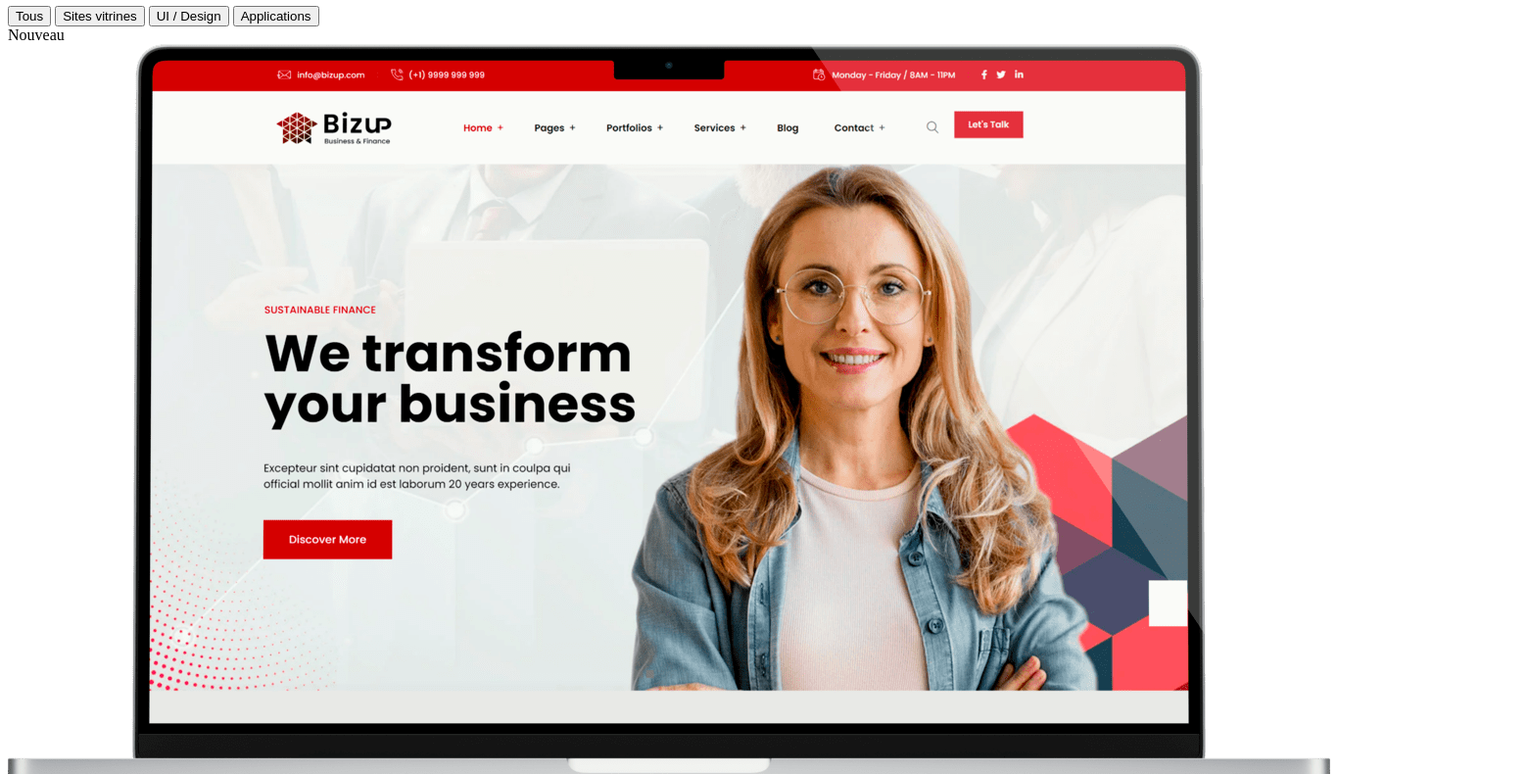
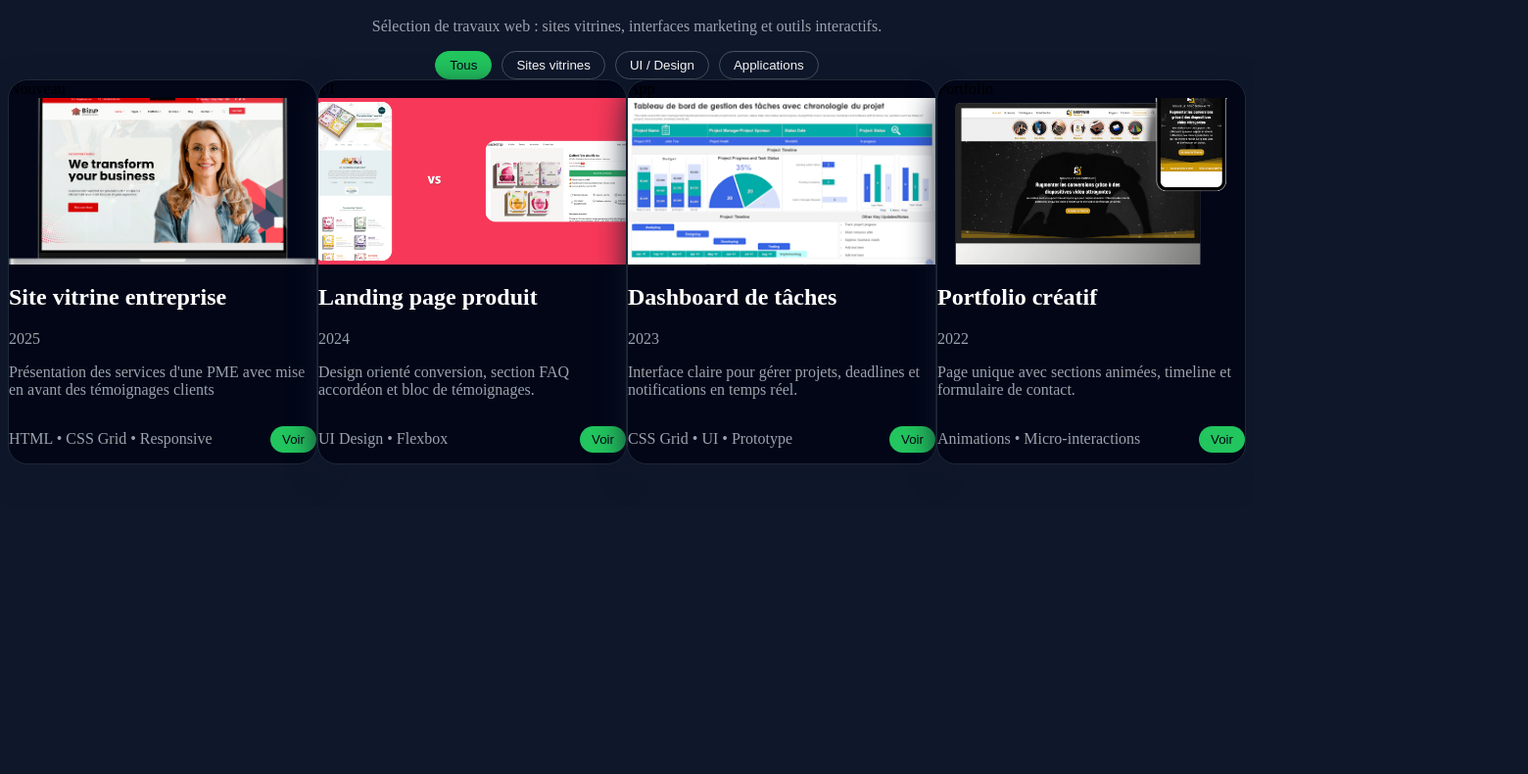
Before and after one commit to mattheo-bils/DWWM, a plain HTML site: page exo4/index.html in a window 1280 px wide. Shown: the part 95-885 px from the top of the page at 98% size, 1560 px wide, since content can reach past the window. After the commit the page ends 800 px from the top, so only its background shows below. Drawn offline with Linux system fonts and the light colour scheme.

Commit message:
exo4 fini

```diff
--- a/exo4/asset/css/style.css
+++ b/exo4/asset/css/style.css
@@ -1,3 +1,109 @@
+body {
+    background-color: #0f172a;
+}
+
+.box-conteners {
+    max-width: 1100px;
+    padding: 0 auto;
+}
+
+.card {
+    display: grid;
+    grid-template-columns: repeat(4,minmax(240px,1fr));
+}
+
+h1 {
+    text-align: center;
+    font-size: 40px;
+}
+
+.sous-titre {
+    text-align: center;
+}
+
+#filters {
+    display: flex;
+    justify-content: center;
+    gap: 10px;
+}
+
+.button,.button-active {
+    border: 1px solid #4b5563;
+    background-color: #0f172a;
+    color: #fff;
+    border-radius: 200px;
+    padding: 6px 14px;
+    cursor: pointer;
+}
+
+.button-active,.button:hover{
+    background-color: #22c55e;
+    border-color: #22c55e;
+    color: #020617;
+}
+
+.projets {
+    background: #020617;
+    border-radius: 20px;
+    overflow: hidden;
+    position: relative;
+    box-shadow: 0 10px 30px rgba(15, 23, 42, 0.9);
+    border: 1px solid #1f2937;
+}
+
+.projets:hover {
+    transform: translateY(-10px);
+    box-shadow: 0 20px 45px rgba(15,23,42,1);
+    border-color: #22c55e;
+}
+
+.projets-img {
+    position: relative;
+    overflow: hidden;
+}
+
+.projets img {
+    width: 100%;
+    display: block;
+    height: 170px;
+    object-fit: cover;
+}
+
+.projet-cache {
+    position: absolute;
+    top: 0;
+    left: 0;
+    bottom: 0;
+    right: 0;
+    opacity: 0;
+    display: flex;
+    align-items: flex-end;
+    padding: 12px 14px;
+}
+
+.projets:hover .projet-cache {
+    opacity: 1;
+}
+
+.view {
+    border: none;
+    background: #22c55e;
+    color: #020617;
+    border-radius: 200px;
+    cursor: pointer;
+    padding: 6px 12px;
+}
+.view:hover {
+    background: #4ade80;
+    transform: translateY(-1px);
+}
+
+.card-footer {
+    display: flex;
+    justify-content: space-between;
+    align-items: center;
+}
+
 h1,h2 {
     color: #fff;
 }
--- a/exo4/index.html
+++ b/exo4/index.html
@@ -7,20 +7,21 @@
     <link rel="stylesheet" href="asset/css/style.css">
 </head>
 <body>
-    <section>
+    <section >
         <h1>Mes projets</h1>
-        <p>Sélection de travaux web : sites vitrines, interfaces marketing et outils interactifs.</p>
+        <p class="sous-titre">Sélection de travaux web : sites vitrines, interfaces marketing et outils interactifs.</p>
         <section id="filters">
-            <button>Tous</button>
-            <button>Sites vitrines</button>
-            <button>UI / Design</button>
-            <button>Applications</button>
+            <button class="button-active">Tous</button>
+            <button class="button">Sites vitrines</button>
+            <button class="button">UI / Design</button>
+            <button class="button">Applications</button>
         </section>
-        <section>
-            <section>
+        <section class="card">
+        <section class="projets">
+            <section class="projets-img">
                 <span>Nouveau</span>
                 <img src="asset/font/vitrine2-min.png" alt="">
-                <div>
+                <div class="projet-cache">
                     <p>Refonte complète du site pour améliorer la conversation mobile.</p>
                 </div>
             </section>
@@ -30,17 +31,17 @@
                     <p>2025</p>
                 </section>
                 <p>Présentation des services d'une PME avec mise en avant des témoignages clients</p>
-                <section>
+                <section class="card-footer">
                     <p>HTML • CSS Grid • Responsive</p>
-                    <button>Voir</button>
+                    <button class="view">Voir</button>
                 </section>
             </section>
         </section>
-        <section >
-            <section >
+        <section class="projets">
+            <section class="projets-img">
                 <span >UI</span>
                 <img src="asset/font/6789287b2c1732e0b4b1d3ea_66431cc29a6f4ccd61d7b81b_Landing-page-ve-page-produit-e-commerce.webp" alt="">
-                <div >
+                <div class="projet-cache">
                     <p >
                         Page d’atterrissage optimisée pour une campagne publicitaire.
                     </p>
@@ -55,17 +56,17 @@
                 <p >
                     Design orienté conversion, section FAQ accordéon et bloc de témoignages.
                 </p>
-                <section >
-                    <span >UI Design • Flexbox</span>
-                    <button >Voir</button>
+                <section class="card-footer">
+                    <p>UI Design • Flexbox</p>
+                    <button class="view">Voir</button>
                 </section>
             </section>
         </section>
-        <section >
-                <section >
+        <section class="projets">
+                <section class="projets-img">
                     <span >App</span>
                     <img src="asset/font/images.png" alt="">
-                    <div >
+                    <div class="projet-cache">
                         <p >
                             Tableau de bord pour suivre les tâches et les priorités.
                         </p>
@@ -80,18 +81,18 @@
                 <p >
                     Interface claire pour gérer projets, deadlines et notifications en temps réel.
                 </p>
-                <section >
+                <section class="card-footer">
                     <p >CSS Grid • UI • Prototype</p>
-                    <button >Voir</button>
+                    <button class="view">Voir</button>
                 </section>
             </section>
         </section>
-        <section >
-            <section >
+        <section class="projets">
+            <section class="projets-img" >
                 <span >Portfolio</span>
                 <img src="asset/font/TexteOndule_1.webp" alt="">
                 <div >
-                    <p >
+                    <p class="projet-cache">
                     Portfolio personnel avec mise en avant des compétences.
                     </p>
                 </div>
@@ -105,12 +106,13 @@
             <p >
                 Page unique avec sections animées, timeline et formulaire de contact.
             </p>
-            <section >
+            <section class="card-footer">
                 <p >Animations • Micro-interactions</p>
-                <button >Voir</button>
+                <button class="view">Voir</button>
             </section>
             </section>
         </section>
     </section>
+    </section>
 </body>
 </html>
```
